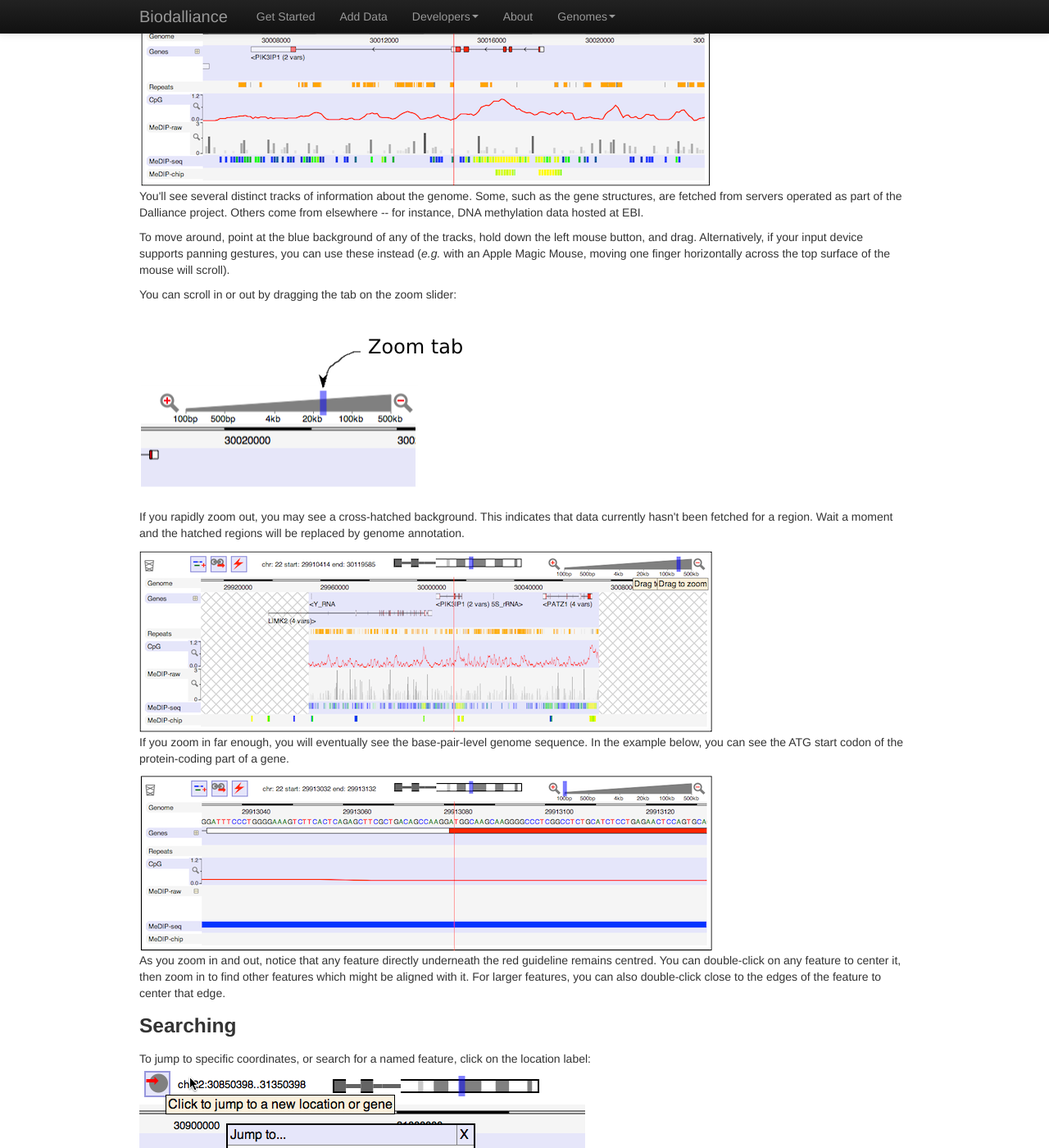
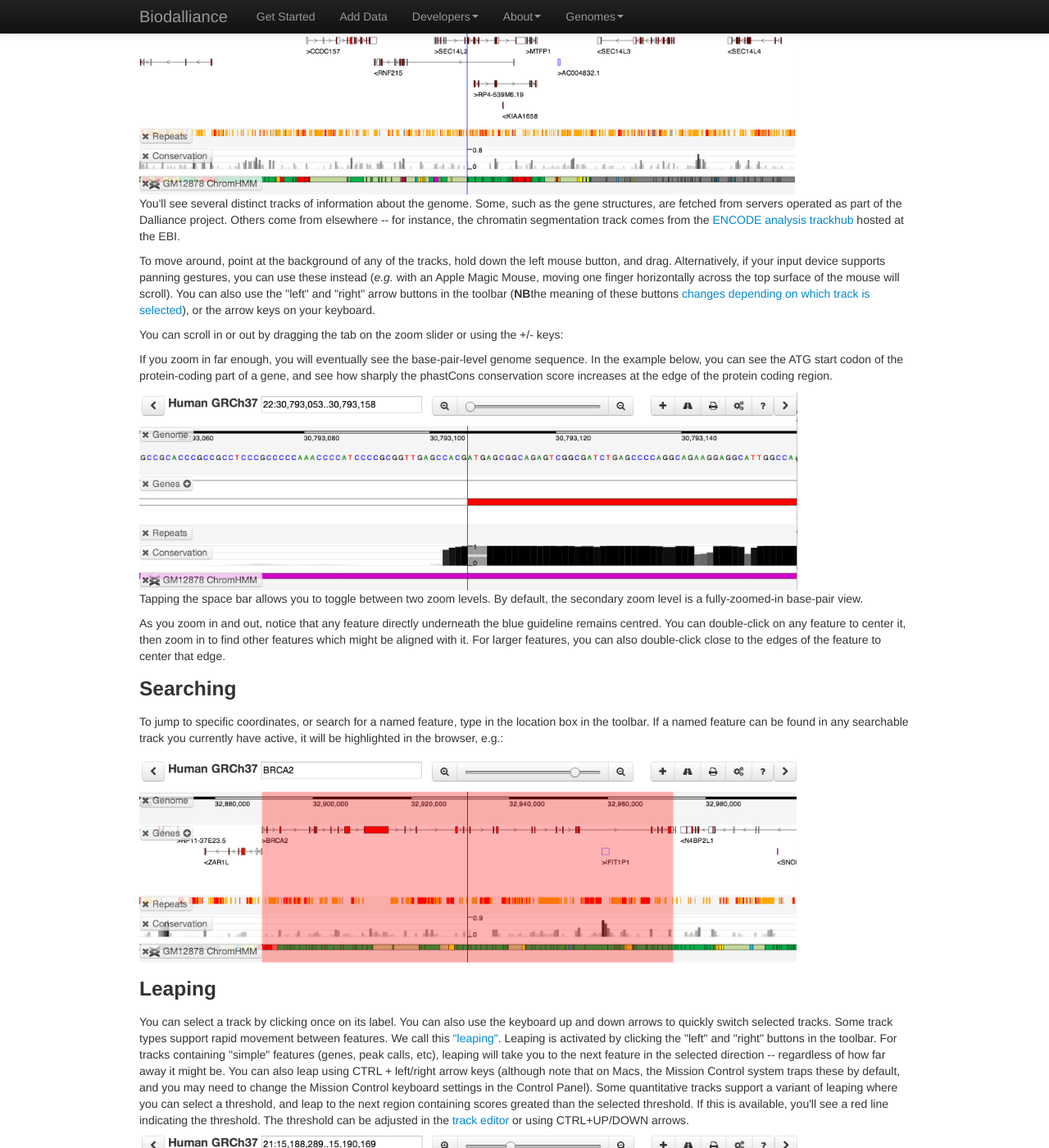
Before and after one commit to biodalliance/dalliance-web, a Jekyll site: the page built from started.html, in a window 1280 px wide and 1400 px high, scrolled down 368 px. Shown: the whole window at 82% size. Built offline with Jekyll 4.4.1, drawn with Linux system fonts in a browser that asks for light colours; some of the changed text lies outside the part shown.

Commit message:
Updated "getting started" for canvas browser.

```diff
--- a/_includes/topbar.html
+++ b/_includes/topbar.html
@@ -21,7 +21,13 @@
 		  <li><a href="notes.html">Release notes</a></li>
 		</ul>
               </li>
-              <li><a href="about.html">About</a></li>
+              <li class="dropdown">
+                <a href="#" class="dropdown-toggle" data-toggle="dropdown">About<b class="caret"></b></a>
+                <ul class="dropdown-menu">
+                  <li><a href="about.html">About us</a></li>
+                  <li><a href="contact.html">Contacts</a></li>
+                </ul>
+              </li>
               <li class="dropdown">
                 <a href="#" class="dropdown-toggle" data-toggle="dropdown">Genomes<b class="caret"></b></a>
                 <ul class="dropdown-menu">
--- a/index.html
+++ b/index.html
@@ -129,6 +129,7 @@
         </div>
         <div class="span6">
           <h2>News</h2>
+    <p><strong>XX February</strong> Dalliance 0.11 is released with VCF support, a new track editor, and many other improvements.  See the <a href='notes.html'>release notes</a> for details.</p>
     <p><strong>15 October</strong> Dalliance 0.10 is released with mostly-complete support for
     <a href='http://genome.ucsc.edu/goldenPath/help/trackDb/trackDbHub.html'>UCSC-style track hubs</a>, and substantial user-interface improvements.  See the <a href='notes.html'>release notes</a> for more details.</p>
     <p><a href="oldnews.html">Older news...</a>
--- a/started.html
+++ b/started.html
@@ -2,23 +2,18 @@
 layout: page
 title: Getting started
 ---
-<p style='margin-left: 30px; margin-right: 30px; background-color: rgb(250,220,255); padding: 10px'>
-<strong>Note:</strong> some of the screenshots on this page refer to version 0.7 or earlier of Dalliance, and will be updated soon.  Dalliance 0.8 has a new user interface, but everything is still there!
-<p>
-
 <p>
 Dalliance is a track-oriented genome viewer similar to
 <a href="http://www.ensembl.org/">Ensembl</a>, <a href="http://genome.ucsc.edu/">UCSC</a>, or <a href="http://www.gbrowse.org">GBrowse</a>.  However, it
 is a little different in operation because it uses recent extensions to
 web standards ("HTML 5") to offer a higher level of interactivity than
-most previous genome viewers.  It also uses <a href="http://biodas.org">DAS</a>
-to collect annotations from around the internet -- which will be important
-if you want to add custom data to a Dalliance browser.
+most previous genome viewers.  You can add your own data using either <a href="http://biodas.org">DAS</a>,
+or direct access to a range of standard genomic file formats.
 </p>
 
 <p>
 Before reading on, you might want
-to <a href="http://www.biodalliance.org/human/ncbi36/"
+to <a href="http://www.biodalliance.org/human37.html"
 target="_new">click here</a> to open a genome viewer in a new window.
 </p>
 
@@ -28,46 +23,42 @@ target="_new">click here</a> to open a genome viewer in a new window.
 Assuming that all is well, you should see a genome view something like this:
 </p>
 
-<img src="ss/view1.png" />
+<img src="ss/cview1.png" width="800" height="306">
 
 <p>
 You'll see several distinct tracks of information about the genome.  Some, such as
 the gene structures, are fetched from servers operated as part of the Dalliance
-project.  Others come from elsewhere -- for instance, DNA methylation data hosted
-at EBI.
+project.  Others come from elsewhere -- for instance, the chromatin segmentation track
+comes from the <a href="'http://ftp.ebi.ac.uk/pub/databases/ensembl/encode/integration_data_jan2011/hub.txt'">ENCODE analysis trackhub</a> hosted at the EBI.
 </p>
 
 <p>
-To move around, point at the blue background of any of the tracks, hold down the
+To move around, point at the background of any of the tracks, hold down the
 left mouse button, and drag.  Alternatively, if your input device supports panning
 gestures, you can use these instead (<em>e.g.</em> with an Apple Magic Mouse, moving one finger
-horizontally across the top surface of the mouse will scroll).
+horizontally across the top surface of the mouse will scroll).  You can also use the "left"
+and "right" arrow buttons in the toolbar (<b>NB</b>the meaning of these buttons <a href="#leaping">changes
+depending on which track is selected</a>), or the arrow keys on your keyboard.
 </p>
 
 <p>
-You can scroll in or out by dragging the tab on the zoom slider:
+You can scroll in or out by dragging the tab on the zoom slider or using the +/- keys:
 <p>
-
-<img src="ss/zoom.png" />
-
-<p>
-If you rapidly zoom out, you may see a cross-hatched background.  This
-indicates that data currently hasn't been fetched for a region.  Wait a moment
-and the hatched regions will be replaced by genome annotation.
-</p>
-
-<img src="ss/view2.png" />
 
 <p>
 If you zoom in far enough, you will eventually see the base-pair-level genome
 sequence.  In the example below, you can see the ATG start codon of the protein-coding
-part of a gene.
+part of a gene, and see how sharply the phastCons conservation score increases at the edge
+of the protein coding region.
 </p>
 
-<img src="ss/view3.png" />
+<img src="ss/cview2.png" width="803" height="242">
+
+<p>Tapping the space bar allows you to toggle between two zoom levels.  By default,
+the secondary zoom level is a fully-zoomed-in base-pair view.
 
 <p>
-As you zoom in and out, notice that any feature directly underneath the red
+As you zoom in and out, notice that any feature directly underneath the blue
 guideline remains centred.  You can double-click on any feature to center
 it, then zoom in to find other features which might be aligned with it.  For
 larger features, you can also double-click close to the edges of the feature
@@ -75,87 +66,42 @@ to center that edge.
 
 <h3>Searching</h3>
 
-To jump to specific coordinates, or search for a named feature, click on the location
-label:
-
-<img src="ss/jump.png" />
-
-<p>
-If a named feature can be found in the DAS system, it will be highlighted in the browser,
-e.g.:
+To jump to specific coordinates, or search for a named feature, type in the location
+box in the toolbar.  If a named feature can be found in any searchable track you
+currently have active, it will be highlighted in the browser, e.g.:
 </p>
 
-<img src="ss/view4.png" />
+<img src="ss/cview3.png" width="802" height="256">
 
-<p>
-<strong>NB</strong> feature search currently has a few limitations.  Most significantly,
-gene names are cases sensitive (which means you need to search for "BRCA2" in human but
-"Brca2" in mouse!), and the system deals badly with searches which match to more than one
-region of the genome.  We're very keen to improve this aspect of the system in the future.
-</p>
+<h3 id="leaping">Leaping</h3>
 
-<h3>Customizing your display</h3>
+You can select a track by clicking once on its label.  You can also use the keyboard
+up and down arrows to quickly switch selected tracks.
 
-<p>
-Some types of track have a customization button in their name-tab.  Genes and some other
-"region" tracks have an expand/collapse button:
-</p>
+Some track types support rapid movement between features.  We call this <a href="http://en.wikipedia.org/wiki/Archy#Leaping">"leaping"</a>.
+Leaping is activated by clicking the "left" and "right" buttons in the toolbar.  For tracks containing "simple" features (genes, peak calls, etc),
+leaping will take you to the next feature in the selected direction -- regardless of how far away it might be.  You can also leap using CTRL + left/right
+arrow keys (although note that on Macs, the Mission Control system traps these by default, and you may need to change the Mission Control keyboard
+settings in the Control Panel).
 
-<img src="ss/toggle.png" />
+Some quantitative tracks support a variant of leaping where you can select a threshold, and leap to the next region containing scores
+greated than the selected threshold.  If this is available, you'll see a red line indicating the threshold.  The threshold can be adjusted
+in the <a href="#custom">track editor</a> or using CTRL+UP/DOWN arrows.
 
-<p>
-In the case of gene tracks, expanding will show all the annotated splice variants.
-</p>
+<img src="ss/cview4.png" width="803" height="201">
 
-<p>
-Quantitative tracks can be configured by clicking on the magnifying glass, for instance
-to adjust the y-axis scale:
-</p>
+<h3 id="custom">Customizing tracks</h3>
 
-<img src="ss/quant.png" />
+<p>You can customize tracks by selecting one then clicking the track button (or pressing "E")
+to open the track editor</p>
+
+<img src="ss/tieredit.png" width="827" height="289">
+
+<p>The range of options varies depending on track types.  Currently, quantitative tracks
+are easiest to customize.</p>
 
 <p>
 You can change the order of tracks by dragging their name-tabs and dropping them elsewhere
-in the browser display:
+in the browser display.  If you get things too far out of order, you can reset the browser
+from the Settings panel.
 <p>
-
-<p>You can also delete a track by dragging its name-tab to the waste bin.</p>
-
-<p>
-Adding new tracks...
-</p>
-
-<p>
-If you delete important tracks or otherwise get the browser into a state you don't want,
-just hit the "reset" button in the toolbar.
-</p>
-
-<img src="ss/reset.png" />
-
-<h3>Exporting images</h3>
-
-<p>
-Click the export button to save the current browser state in either SVG or PDF format:
-<p>
-
-<img src="ss/export.png" />
-
-<p>
-SVG format is good if you want to add additional graphics elements using tools like
-<a href="http://www.inkscape.org/">Inkscape</a>.  PDF is generally best for use in publications
-and presentations.  Note that although the SVG export view is generated by the Dalliance
-code running in your web browser it is currently (December 2010) not practical for a
-pure browser-based application to save files to local storage unless they have been
-downloaded from a server.  Therefore, the SVG data is sent to a server then immediately
-returned (we hope this will change in the future).  PDFs are generated on the server using
-<a href="http://batik.apache.org/">Apache Batik</a>.
-</p>
-
-<h3>Tips and tricks</h3>
-
-<ul>
-<li>You can also perform basic navigation using the keyboard (arrow keys to scroll, shift-arrow to scroll fast, +/- to zoom).</li>
-<li>Tap SPACE to toggle between two different zoom levels.  By default, the secondary zoom level is set to base-pair resolution.</li>
-<li>Tap RETURN to dismiss all currently-visible "expand/collapse track" warnings.</li>
-<li>Tap 'T' to expand or collapse gene structures.</li>
-</ul>
```
Also changed, not shown: about.html (+9 -3 lines), human37.html (+25 -23 lines), _config.yml (line endings or trailing spaces), ss/cview1.png (added), ss/cview2.png (added), ss/cview3.png (added), ss/cview4.png (added), ss/tieredit.png (added).
